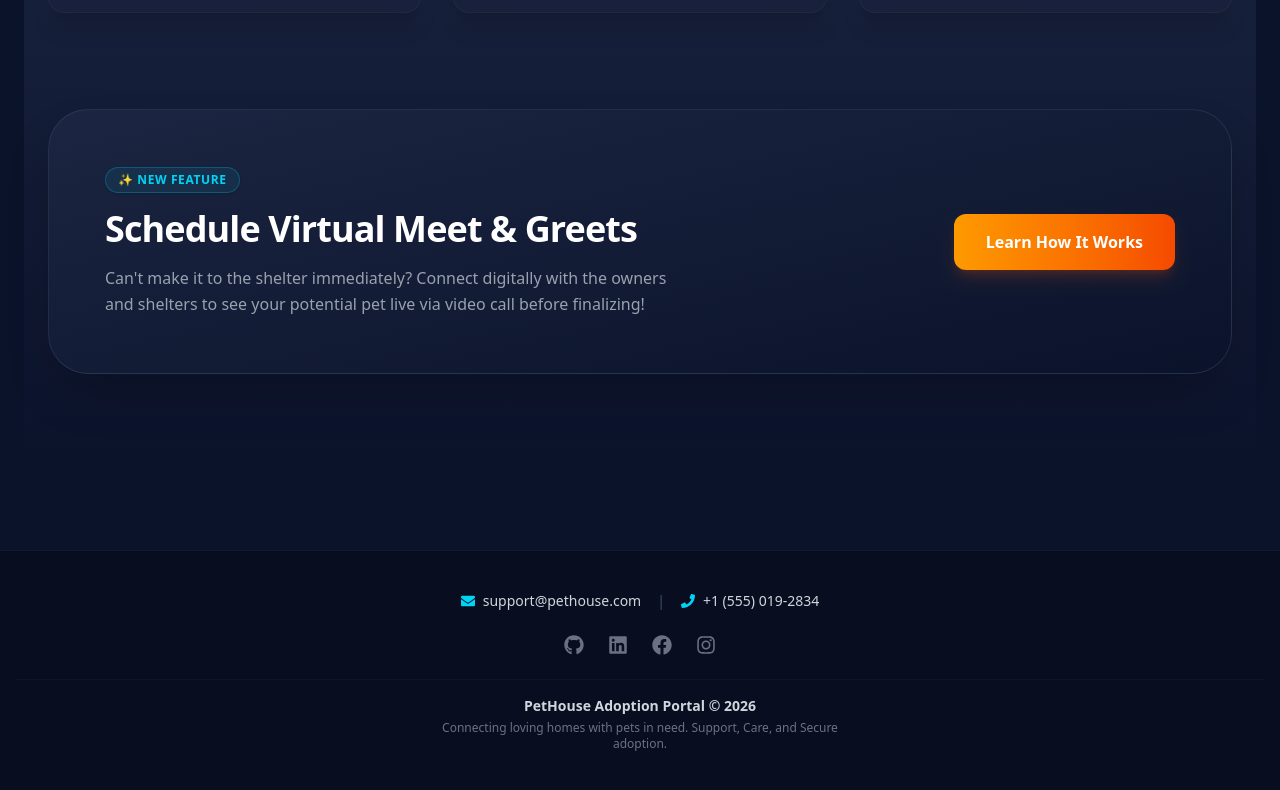
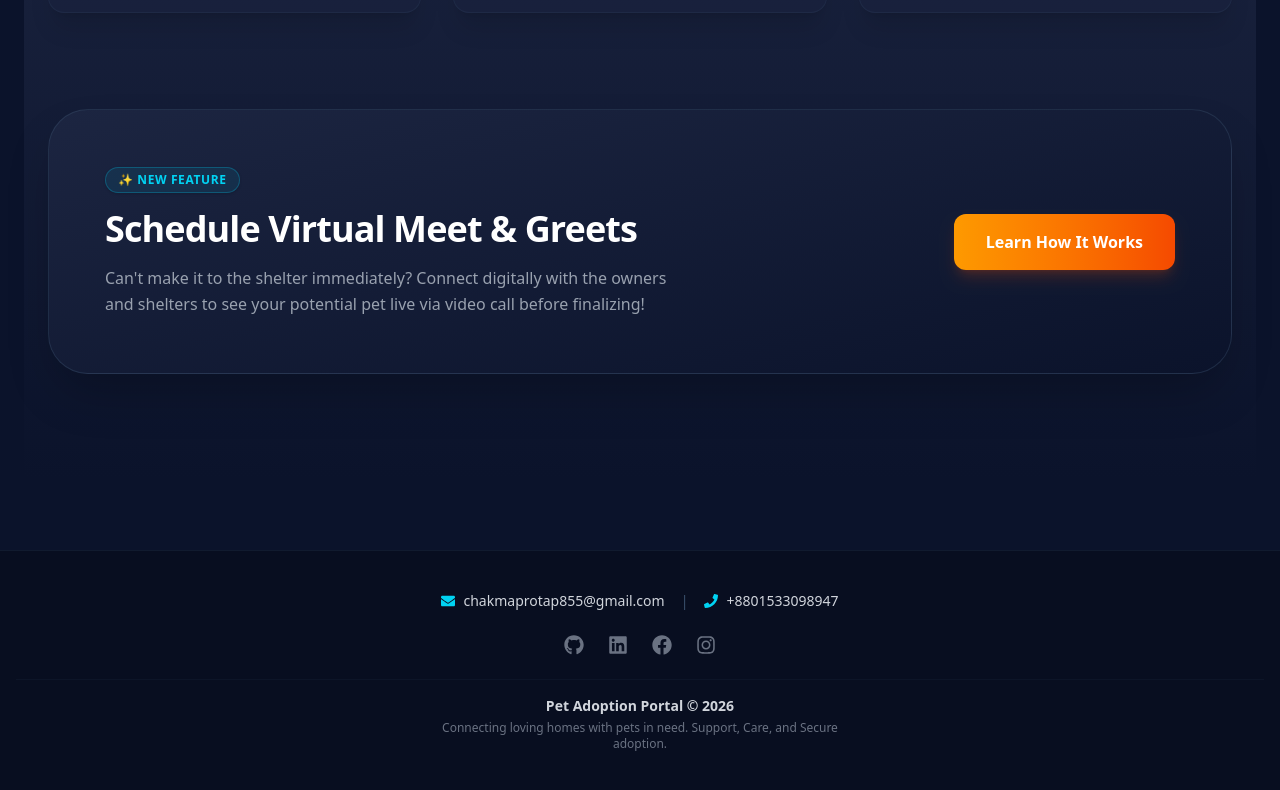
Before and after one commit to coderprotap67/pethouse-client-site, a Next.js app: page / in a window 1280 px wide. Shown: the part 979-1769 px from the top of the page. Built offline with nearby package versions, Linux system fonts and the light colour scheme; no server answers.

Commit message:
gmail and number added

```diff
--- a/src/app/dashboard/profile/page.jsx
+++ b/src/app/dashboard/profile/page.jsx
@@ -54,7 +54,7 @@ export default function ProfilePage() {
           <h1 className="text-3xl font-black tracking-tight text-white sm:text-4xl">
             My <span className="text-teal-400">Profile</span>
           </h1>
-          <p className="text-sm text-slate-400 font-medium">View and update your PetHouse account details</p>
+          <p className="text-sm text-slate-400 font-medium">View and update your Pet Adoption Portal account details</p>
         </div>
         <form onSubmit={handleUpdateProfile} className="space-y-5">
                     <div className="space-y-1">
--- a/src/components/Footer.jsx
+++ b/src/components/Footer.jsx
@@ -8,12 +8,12 @@ export default function Footer() {
         <div className="flex flex-col sm:flex-row justify-center items-center gap-4 text-gray-300 font-medium">
           <div className="flex items-center gap-2">
             <FaEnvelope className="text-cyan-400" />
-            <span>support@pethouse.com</span>
+            <span>chakmaprotap855@gmail.com</span>
           </div>
           <span className="hidden sm:inline text-[#3A506B]">|</span>
           <div className="flex items-center gap-2">
             <FaPhone className="text-cyan-400" />
-            <span>+1 (555) 019-2834</span>
+            <span>+8801533098947</span>
           </div>
         </div>
 
@@ -57,12 +57,11 @@ export default function Footer() {
         </div>
 
         <div className="space-y-1 pt-4 border-t border-[#3A506B]/10">
-          <p className="font-semibold text-gray-300">PetHouse Adoption Portal © 2026</p>
+          <p className="font-semibold text-gray-300">Pet Adoption Portal © 2026</p>
           <p className="max-w-md mx-auto text-gray-500 text-xs">
             Connecting loving homes with pets in need. Support, Care, and Secure adoption.
           </p>
         </div>
-
       </div>
     </footer>
   );
--- a/src/components/Navbar.jsx
+++ b/src/components/Navbar.jsx
@@ -5,6 +5,7 @@ import { FaUserCircle } from 'react-icons/fa';
 
 export default function Navbar() {
   const { user, logout } = useAuth();
+
   return (
     <nav className="bg-[#0B132B]/80 border-b border-[#3A506B]/20 sticky top-0 z-40 backdrop-blur-md">
       <div className="max-w-7xl mx-auto px-4 md:px-6 h-16 flex items-center justify-between">
```
